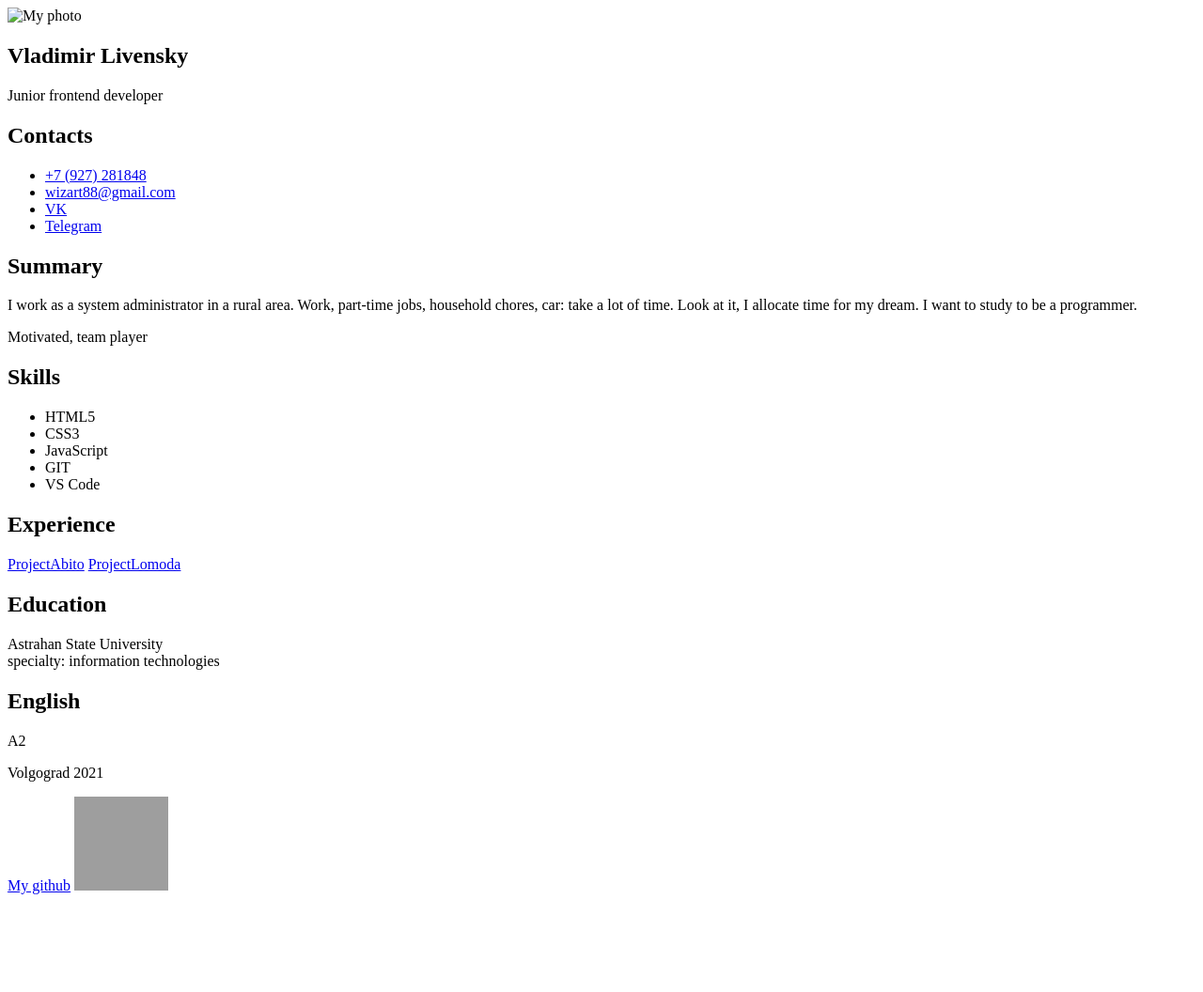
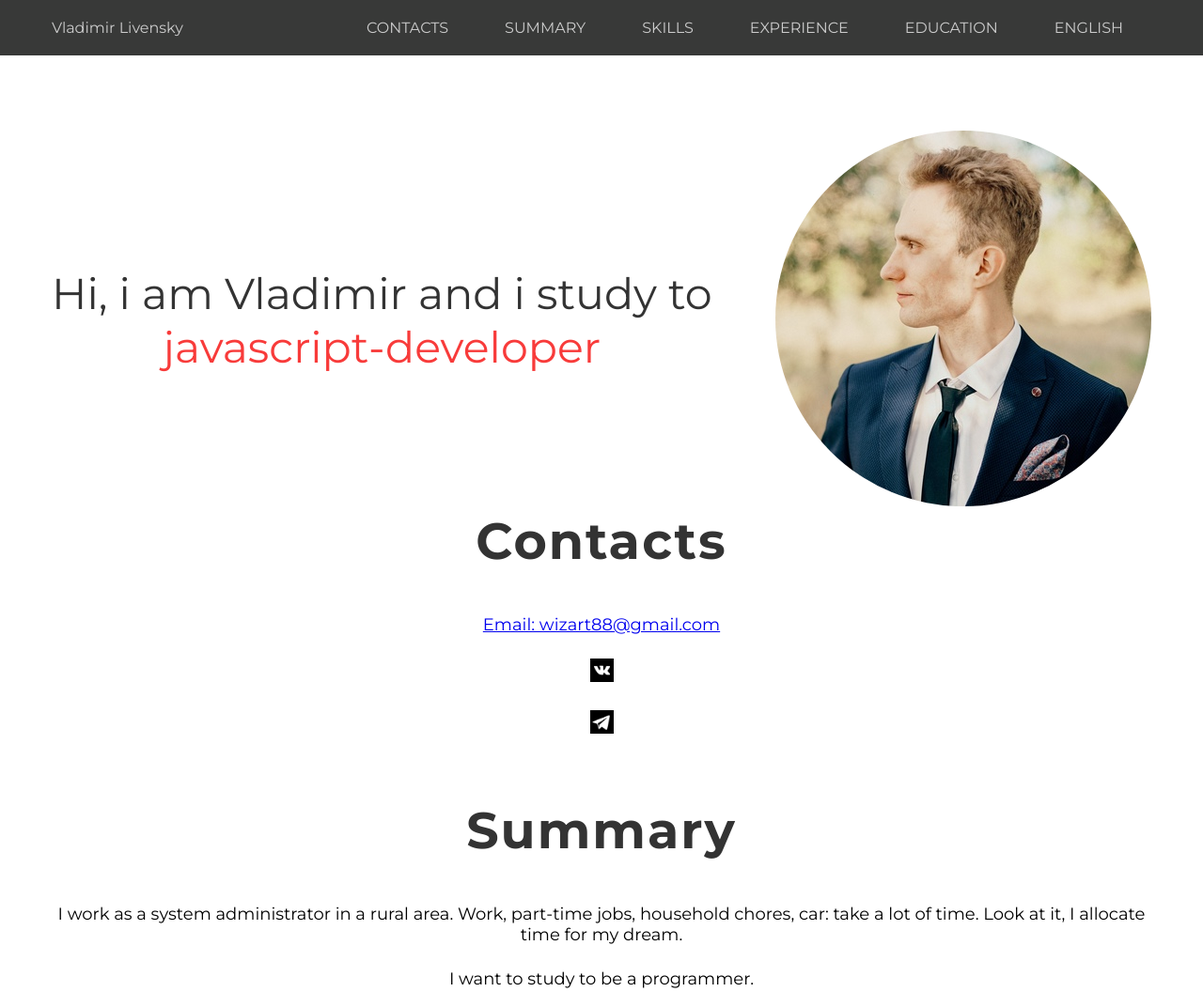
Before and after one commit to Vladimir-cloudj/rsschool-cv1, a plain HTML site: page index.html in a window 1280 px wide. Shown: the top 1056 px of the page at 94% size. Before the commit the page ends 960 px from the top, so only its background shows below. Drawn offline with Linux system fonts and the light colour scheme; grey boxes are pictures that could not be loaded.

Commit message:
fix change file index and add css

```diff
--- /dev/null
+++ b/css/style.css
@@ -0,0 +1,167 @@
+*{
+    margin: 0;
+    padding: 0;
+    -webkit-box-sizing: border-box;
+    -moz-box-sizing: border-box;
+    box-sizing: border-box;
+}
+body{
+    /* position: relative; */
+    background-color: #fff;
+    font-family: 'Montserrat', sans-serif;
+    text-align: center;
+}
+.container{
+    max-width: 1200px;
+    margin: 0 auto;
+    padding: 0 15px;
+}
+header{
+    position: relative;
+    overflow: hidden;
+    width: 100%;
+}
+header{
+    position: relative;
+    background-color: #383938;
+    z-index: 100;
+}
+.head_inner{
+    display: -webkit-flex;
+    display: -moz-flex;
+    display: -ms-flex;
+    display: -o-flex;
+    display: -flex;
+    justify-content: space-between;
+    align-items: center;
+}
+.head_inner .name{
+    color: #ccc
+}
+.head_inner nav ul{
+    margin: 0;
+    padding: 0;
+    display: -webkit-flex;
+    display: -moz-flex;
+    display: -ms-flex;
+    display: -o-flex;
+    display: -flex;
+    align-items: center;
+}
+.head_inner nav ul li{
+    list-style-type: none;
+}
+.head_inner nav ul li a{
+    font-style: 14px;
+    color: #ccc;
+    display: inline-block;
+    padding: 20px 30px;
+    text-decoration: none;
+    text-transform: uppercase;
+}
+.head_inner nav ul li a:hover{
+    color: #f83b3a;
+}
+.header_body{
+    position: relative;
+    width: 100%;
+    margin-top: 150px;
+}
+.header_body_inner{
+    display: flex;
+    justify-content: space-between;
+    align-items: center;
+    width: 100%;
+}
+.header_body_inner .left .title{
+    color: #333;
+    font-size: 46px;
+    transition: all .5s ease;
+}
+.header_body_inner .left .title span{
+    color: #f83b3a;
+}
+.header_body_inner .right img{
+    border-radius: 50%;
+}
+.contacts{
+    margin-top: 60px;
+}
+section{
+    position: relative;
+    padding: 20px 0;
+}
+.section_title{
+    font-size: 36px;
+    font-weight: bold;
+    letter-spacing: 2px;
+    color: #333;
+}
+.about_text{
+    margin-top: 45px;
+}
+.about_text p{
+    font-size: 18px;
+    margin-bottom: 25px;
+}
+.about_text p a img{
+    width: 25px;
+    height: 25px;
+}
+.skills .skills_text li{
+    margin-bottom: 25px;
+    letter-spacing: 2px;
+}
+.experience_items{
+    font-size: 36px;
+    font-weight: bold;
+    letter-spacing: 2px;
+    color: #333;
+}
+.container .section_title{
+    margin-bottom: 25px;
+}
+.experience_items .item{
+    font-size: 18px;
+    margin-bottom: 25px;
+}
+.portfolio_items{
+    margin-top: 45px;
+    display: flex;
+    flex-wrap: wrap;
+}
+.portfolio_items .item img{
+    max-width: 100%;
+}
+.education .education_items span{
+    color: #f83b3a;
+}
+.education_items h3{
+    color: #383938;
+    margin-bottom: 30px;
+}
+.education_items p{
+    margin-bottom: 30px;
+}
+footer{
+    display: flex;
+    align-items: center;
+    justify-content: space-around;
+    background-color: #383938;
+}
+footer .footer-container{
+    flex: 0 1 25%;
+}
+footer a{
+    color: #ccc;
+}
+footer a img{
+    max-height: 50px;
+}
+footer a img:last-child{
+    height: 50px;
+}
+footer .footer-container p{
+    text-align: center;
+    color: #ccc;
+}
--- a/index.html
+++ b/index.html
@@ -5,90 +5,136 @@
     <meta http-equiv="X-UA-Compatible" content="IE=edge">
     <meta name="viewport" content="width=device-width, initial-scale=1.0">
 
-    <link rel="stylesheet" href="/rsschool-cv/style.css" />
+    <link rel="preconnect" href="https://fonts.googleapis.com">
+    <link rel="preconnect" href="https://fonts.gstatic.com" crossorigin>
+    <link href="https://fonts.googleapis.com/css2?family=Montserrat:wght@400;700&display=swap" rel="stylesheet">
+
+    <link rel="stylesheet" href="css/style.css" />
     <title>Vladimir Livensky</title>
 </head>
 <body>
-    <header class="header">
-        <aside class="aside">
-            <div class="photo">
-                <img src="rsschool-cv/img/my_photo.img" alt="My photo">
+    <header>
+        <div class="header_head">
+            <div class="container">
+                <div class="head_inner">
+                    <div class="name">Vladimir Livensky</div>
+                    <nav>
+                       <ul>
+                           <li><a href="#contacts">contacts</a></li>
+                           <li><a href="#summary">summary</a></li>
+                           <li><a href="#skills">skills</a></li>
+                           <li><a href="#experience">experience</a></li>
+                           <li><a href="#education">education</a></li>
+                           <li><a href="#english">english</a></li>
+                       </ul>
+                    </nav>
+                </div>
             </div>
-            <div class="name">
-                <h1 class="name">Vladimir Livensky</h1>
-                <p class="speciality">Junior frontend developer</p>
+        </div>
+        <!-- <div class="header_body"></div> -->
+
+    </header>
+    <section class="contacts" id="contacts">
+        <div class="container">
+            <div class="header_body_inner">
+                <div class="left">
+                   <div class="title">
+                       Hi, i am Vladimir and i study to<br> <span>javascript-developer</span>
+                   </div>
+
+                </div>
+                <div class="right">
+                    <img src="img/my_photo.jpg" alt="">
+                </div>
             </div>
-        </aside>
-    </header>
-    <section class="contacts">
-        <div class="contacts-container">
-            <h2 class="contacts-title">
-                Contacts
-            </h2>
-            <ul class="contacts-list">
-                <li class="contacts-item">
-                    <a href="+7 (927) 281848" class="contacts-item-link">+7 (927) 281848</a>
-                </li>
-                <li class="contacts-item">
-                    <a href="mailto:wizart88@gmail.com" class="contacts-item-link">wizart88@gmail.com</a>
-                </li>
-                <li class="contacts-item">
-                    <a href="https://vk.com" class="contacts-item-link">VK</a>
-                </li>
-                <li class="contacts-item">
-                    <a href="https://t.me" class="contacts-item-link">Telegram</a>
-                </li>
-            </ul>
+        </div>
+        <div class="container">
+            <div class="section_title">
+                <h2 class="">Contacts</h2>
+            </div>
+            <div class="about_text">
+                <p><a href="#"> Email:  wizart88@gmail.com</a></p>
+                <p><a href="https://vk.com/id669798806"><img src="/img/vk.png" alt=""></a></p>
+                <p><a href="Vlad_1i"><img src="/img/telegram.png" alt=""></a></p>
+            </div>
         </div>
     </section>
-    <section class="summary">
-        <div class="summary-container">
-            <h2 class="summary-title">Summary</h2>
-            <p class="block-text">I work as a system administrator in a rural area. Work, part-time jobs, household chores, car: take a lot of time. Look at it, I allocate time for my dream. I want to study to be a programmer.</p>
-            <p class="summary-text">Motivated, team player</p>
+    <section class="summary" id="summary">
+        <div class="container">
+            <div class="section_title">
+                <h2 class="">Summary</h2>
+            </div>
+            <div class="about_text">
+                <p>I work as a system administrator in a rural area.  Work, part-time jobs, household chores, car: take a lot of time. Look at it, I allocate time for my dream. </p>
+                <p>I want to study to be a programmer. </p>
+                <p>Motivated, team player</p>
+            </div>
         </div>
     </section>
-    <section class="skills">
-        <div class="skills-container">
-            <h2 class="skills-title">Skills</h2>
-            <ul class="skills-list">
-                <li class="skills-item">HTML5</li>
-                <li class="skills-item">CSS3</li>
-                <li class="skills-item">JavaScript</li>
-                <li class="skills-item">GIT</li>
-                <li class="skills-item">VS Code</li>
-            </ul>
+    <section class="skills" id="skills">
+        <div class="container">
+            <div class="section_title">
+                <h2 class="">Skills</h2>
+            </div>
+            <div class="skills_text">
+                <div class="about_text">
+                    <ul>
+                        <li>HTML5</li>
+                        <li>CSS3</li>
+                        <li>Javascript</li>
+                        <li>Git</li>
+                        <li>VSCode</li>
+                    </ul>
+                </div>
+            </div>
         </div>
     </section>
-    <section class="experience">
-        <div class="experience-container">
-            <h2 class="experience-title">Experience</h2>
-            <a href="https://github.com/Vladimir-cloudj/Abito-Glo-academy" class="experience-item">ProjectAbito</a>
-            <a href="https://github.com/Vladimir-cloudj/testProjectLomoda" class="experience-item">ProjectLomoda</a>
+    <section class="experience" id="experience">
+        <div class="container">
+            <div class="section_title">
+                <h2 class="">My experience</h2>
+            </div>
+            <div class="experience_items">
+                <div class="item">
+                    <a href="https://github.com/Vladimir-cloudj/Abito-Glo-academy" class="item">Abito</a>
+                </div>
+                <div class="item">
+                    <a href="https://github.com/Vladimir-cloudj/testProjectLomoda" class="item">Lomoda</a>
+                </div>
+            </div>
         </div>
     </section>
-    <section class="education">
-        <div class="education-container">
-            <h2 class="experience-title">Education</h2>
-            <p class="block-text">Astrahan State University<br>
-                specialty: information technologies</p>
+    <section class="education" id="education">
+        <div class="container">
+            <div class="section_title">
+                <h2 class="">Education</h2>
+            </div>
+            <div class="education_items">
+                <h3>Astrahan State University</h3>
+                <p> <span>specialization: </span>information technologies</p>
+                <p>2007</p>
+            </div>
         </div>
     </section>
-    <section class="english">
-        <div class="english-container">
-            <h2 class="english-title">English</h2>
-            <p class="block-item">A2</p>
+    <section class="english" id="english">
+        <div class="container">
+            <div class="section_title">
+                <h2 class="">English</h2>
+            </div>
+            <div class="english-container">
+                <p class="block-item">Pre-intermediate - A2 </p>
+            </div>
         </div>
+
     </section>
     <footer class="footer">
         <div class="footer-container">
             <p class="footer-item">Volgograd 2021</p>
         </div>
-        <div>
-            <a href="https://github.com/Vladimir-cloudj" class="link">My github</a>
-            <a href="https://rs.school/js/" class="link"><img src="https://rs.school/images/rs_school_js.svg" alt="RS School" class="img__rss" width="100px"
-                height="100px"></a>
-        </div>
+
+            <a href="https://github.com/Vladimir-cloudj" class="link"> <img src="/img/github.png" alt="My github"> </a>
+            <a href="https://rs.school/js/" class="link"><img src="https://rs.school/images/rs_school_js.svg" alt="RS School" class="img__rss" ></a>
+
     </footer>
 </body>
 </html>
```
Also changed, not shown: img/github.png (added), img/gmail.png (added), img/man.jpg (added), img/my_github.png (added), img/my_photo.jpg (added), img/telegram.png (added), img/vk.png (added).
